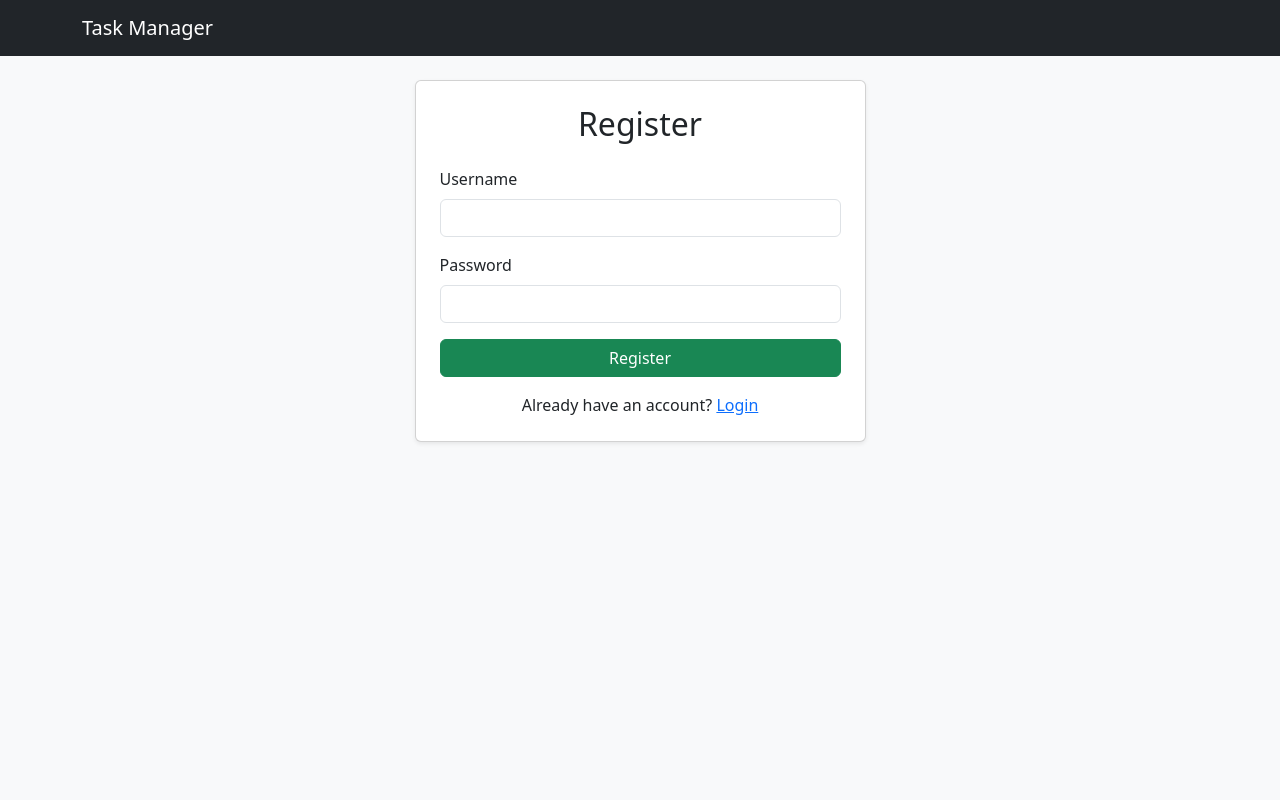
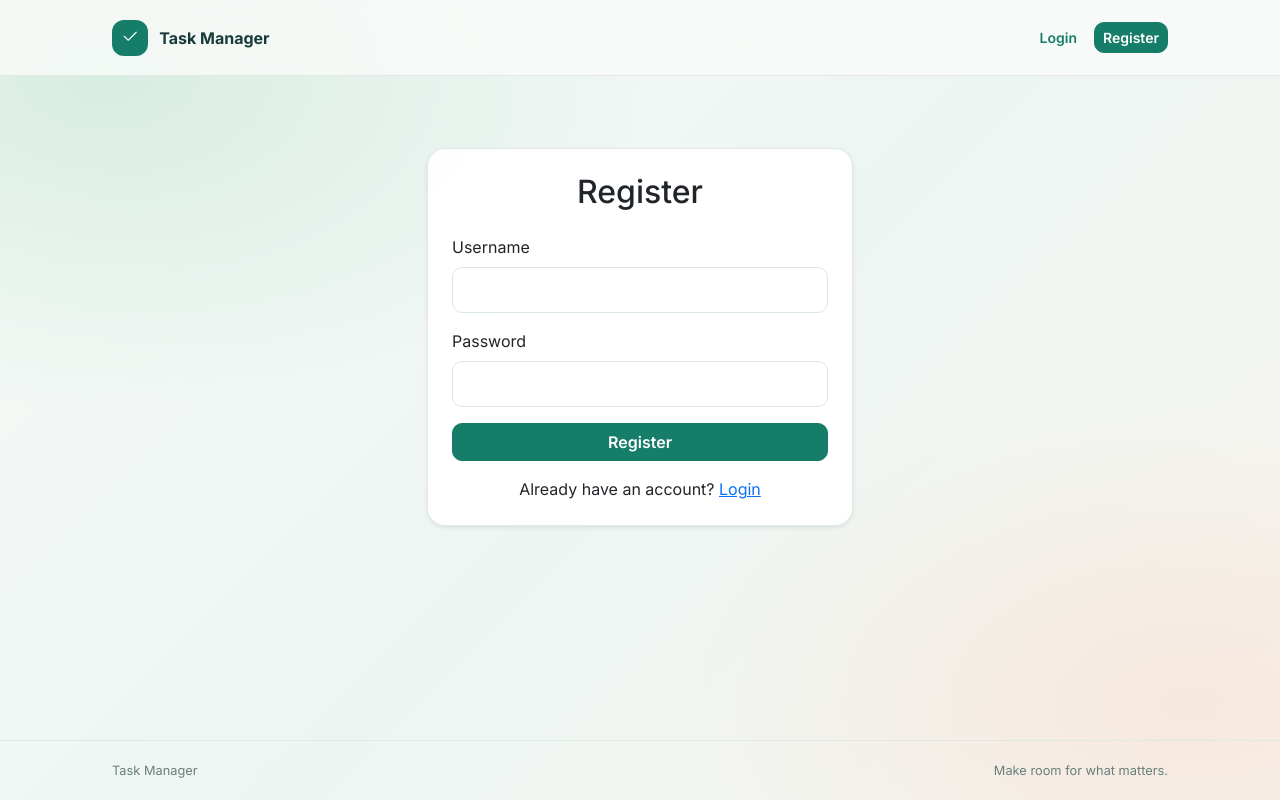
Before and after one commit to MohitGoel109/Devops-capstone-taskmanager, a Flask app: page /register in a window 1280 px wide. Run offline with Flask 3, Linux system fonts and the light colour scheme.

Commit message:
feat: improve base layout and styling

```diff
--- /dev/null
+++ b/app/static/css/style.css
@@ -0,0 +1,153 @@
+:root {
+  color-scheme: light;
+  --ink: #183b3a;
+  --muted: #69807d;
+  --green: #167d69;
+  --green-dark: #106653;
+  --coral: #d7755d;
+  --line: #dce8e3;
+  --surface: rgba(255, 255, 255, 0.92);
+  --shadow: 0 18px 48px rgba(24, 59, 58, 0.09);
+}
+
+* {
+  box-sizing: border-box;
+}
+
+body {
+  min-height: 100vh;
+  display: flex;
+  flex-direction: column;
+  color: var(--ink);
+  background:
+    radial-gradient(ellipse at 8% 9%, rgba(203, 231, 218, 0.72), transparent 34rem),
+    radial-gradient(ellipse at 93% 88%, rgba(246, 222, 208, 0.58), transparent 32rem),
+    linear-gradient(135deg, #f7faf7 0%, #edf5f2 52%, #f8f5f0 100%);
+  font-family: "Inter", sans-serif;
+}
+
+.app-container {
+  width: min(100% - 2rem, 1080px);
+}
+
+.app-navbar {
+  min-height: 76px;
+  border-bottom: 1px solid rgba(220, 232, 227, 0.8);
+  background: rgba(250, 252, 250, 0.76);
+  backdrop-filter: blur(16px);
+}
+
+.navbar-brand {
+  display: inline-flex;
+  align-items: center;
+  gap: 0.7rem;
+  color: var(--ink);
+  font-size: 1rem;
+  font-weight: 700;
+}
+
+.navbar-brand:hover {
+  color: var(--green);
+}
+
+.brand-mark {
+  display: grid;
+  width: 36px;
+  height: 36px;
+  place-items: center;
+  border-radius: 12px;
+  color: #fff;
+  background: var(--green);
+  font-size: 1.15rem;
+}
+
+.navbar-greeting {
+  margin-right: 0.5rem;
+  color: var(--muted);
+  font-size: 0.88rem;
+}
+
+.app-main {
+  flex: 1;
+  padding-top: clamp(2rem, 6vw, 4.5rem);
+  padding-bottom: 4rem;
+}
+
+.app-footer {
+  padding: 1.25rem 0;
+  border-top: 1px solid rgba(220, 232, 227, 0.8);
+  color: var(--muted);
+  font-size: 0.8rem;
+}
+
+.app-alert {
+  border: 0;
+  border-radius: 14px;
+  box-shadow: 0 8px 22px rgba(24, 59, 58, 0.06);
+}
+
+.btn {
+  border-radius: 10px;
+  font-weight: 600;
+  transition: transform 160ms ease, box-shadow 160ms ease, background-color 160ms ease;
+}
+
+.btn:hover {
+  transform: translateY(-1px);
+  box-shadow: 0 7px 16px rgba(24, 59, 58, 0.13);
+}
+
+.btn-primary,
+.btn-success {
+  border-color: var(--green);
+  background-color: var(--green);
+}
+
+.btn-primary:hover,
+.btn-success:hover {
+  border-color: var(--green-dark);
+  background-color: var(--green-dark);
+}
+
+.btn-link {
+  color: var(--green);
+  text-decoration: none;
+}
+
+.form-control {
+  min-height: 46px;
+  border-color: var(--line);
+  border-radius: 10px;
+  color: var(--ink);
+}
+
+.form-control:focus {
+  border-color: #75b9a4;
+  box-shadow: 0 0 0 0.22rem rgba(22, 125, 105, 0.13);
+}
+
+.card {
+  border: 1px solid rgba(220, 232, 227, 0.9);
+  border-radius: 18px;
+  background: var(--surface);
+  box-shadow: var(--shadow);
+}
+
+@media (max-width: 575.98px) {
+  .app-navbar {
+    min-height: 68px;
+  }
+
+  .app-container {
+    width: min(100% - 1.25rem, 1080px);
+  }
+
+  .app-main {
+    padding-top: 1.75rem;
+  }
+
+  .app-footer .container {
+    justify-content: center !important;
+    text-align: center;
+  }
+}
--- a/app/templates/base.html
+++ b/app/templates/base.html
@@ -3,23 +3,54 @@
   <head>
     <meta charset="utf-8">
     <meta name="viewport" content="width=device-width, initial-scale=1">
-    <title>Task Manager</title>
+    <meta name="theme-color" content="#f3f7f5">
+    <title>{% block title %}Task Manager{% endblock %}</title>
     <link href="https://cdn.jsdelivr.net/npm/bootstrap@5.3.3/dist/css/bootstrap.min.css" rel="stylesheet">
+    <link rel="preconnect" href="https://fonts.googleapis.com">
+    <link rel="preconnect" href="https://fonts.gstatic.com" crossorigin>
+    <link href="https://fonts.googleapis.com/css2?family=Inter:wght@400;500;600;700&display=swap" rel="stylesheet">
+    <link href="https://cdn.jsdelivr.net/npm/bootstrap-icons@1.11.3/font/bootstrap-icons.min.css" rel="stylesheet">
+    <link href="{{ url_for('static', filename='css/style.css') }}" rel="stylesheet">
   </head>
-  <body class="bg-light">
-    <nav class="navbar navbar-expand-lg navbar-dark bg-dark mb-4">
-      <div class="container">
-        <a class="navbar-brand" href="{{ url_for('tasks_page') if 'user_id' in session else url_for('login') }}">Task Manager</a>
-        {% if 'user_id' in session %}
-        <div class="ms-auto d-flex align-items-center gap-3 text-white">
-          <span>Hi, {{ session['username'] }}</span>
-          <a class="btn btn-outline-light btn-sm" href="{{ url_for('logout') }}">Logout</a>
+  <body>
+    <nav class="navbar navbar-expand navbar-light app-navbar">
+      <div class="container app-container">
+        <a class="navbar-brand" href="{{ url_for('index') }}">
+          <span class="brand-mark"><i class="bi bi-check2"></i></span>
+          <span>Task Manager</span>
+        </a>
+        <div class="d-flex align-items-center gap-2">
+          {% if 'user_id' in session %}
+          <span class="navbar-greeting d-none d-sm-inline">Hi, {{ session['username'] }}</span>
+          <a class="btn btn-outline-secondary btn-sm nav-action" href="{{ url_for('logout') }}">
+            <i class="bi bi-box-arrow-right me-1" aria-hidden="true"></i>Logout
+          </a>
+          {% else %}
+          <a class="btn btn-link btn-sm nav-action" href="{{ url_for('login') }}">Login</a>
+          <a class="btn btn-primary btn-sm nav-action" href="{{ url_for('register') }}">Register</a>
+          {% endif %}
         </div>
-        {% endif %}
       </div>
     </nav>
-    <div class="container">
+
+    <main class="container app-container app-main">
+      {% with messages = get_flashed_messages(with_categories=true) %}
+        {% for category, message in messages %}
+          <div class="alert alert-{{ 'danger' if category == 'error' else category }} alert-dismissible fade show app-alert" role="alert">
+            <i class="bi bi-{{ 'exclamation-circle' if category == 'error' else 'info-circle' }} me-2" aria-hidden="true"></i>{{ message }}
+            <button type="button" class="btn-close" data-bs-dismiss="alert" aria-label="Close"></button>
+          </div>
+        {% endfor %}
+      {% endwith %}
       {% block content %}{% endblock %}
-    </div>
+    </main>
+
+    <footer class="app-footer">
+      <div class="container app-container d-flex justify-content-between align-items-center flex-wrap gap-2">
+        <span>Task Manager</span>
+        <span>Make room for what matters.</span>
+      </div>
+    </footer>
+    <script src="https://cdn.jsdelivr.net/npm/bootstrap@5.3.3/dist/js/bootstrap.bundle.min.js"></script>
   </body>
 </html>
```
